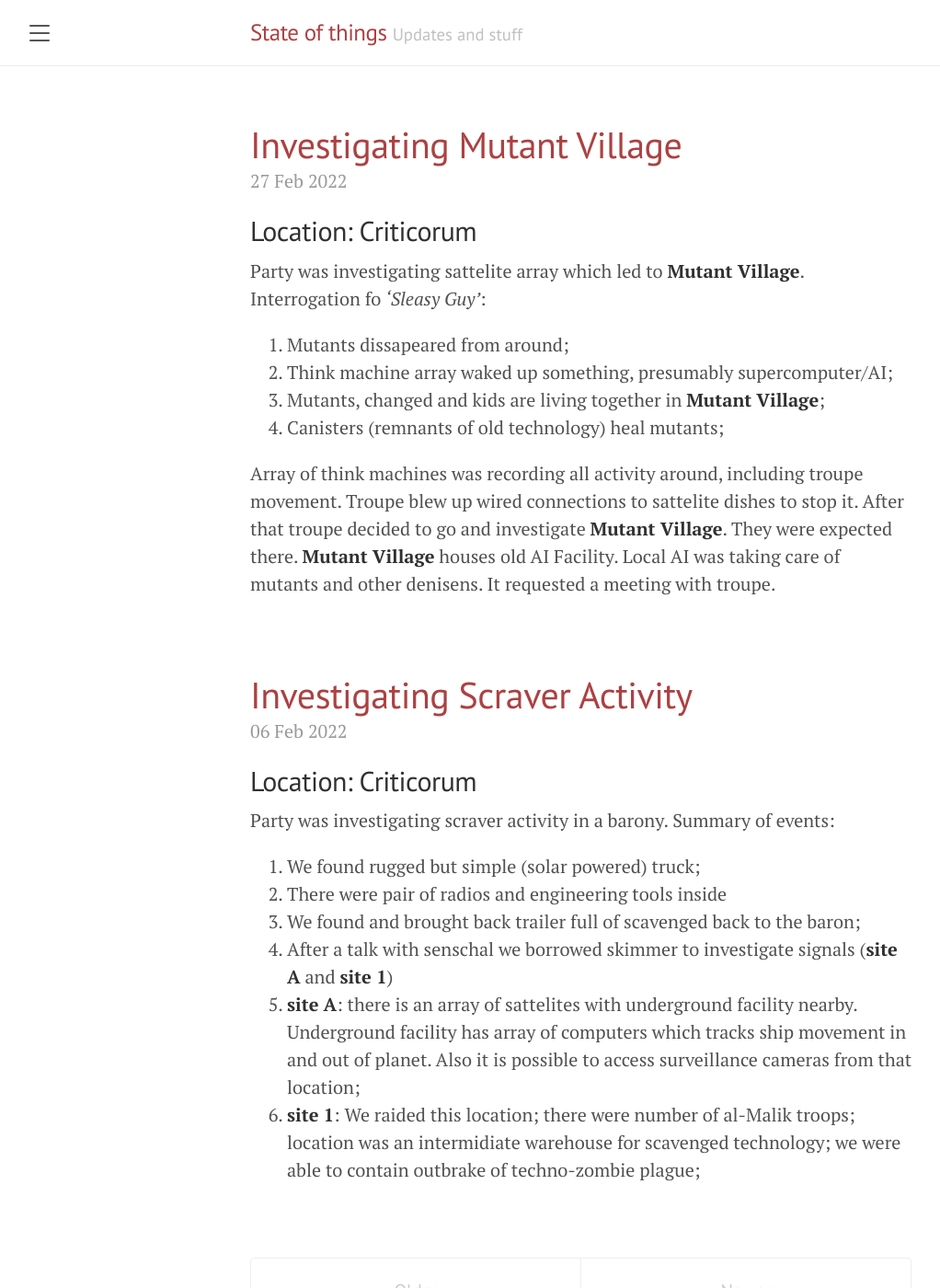
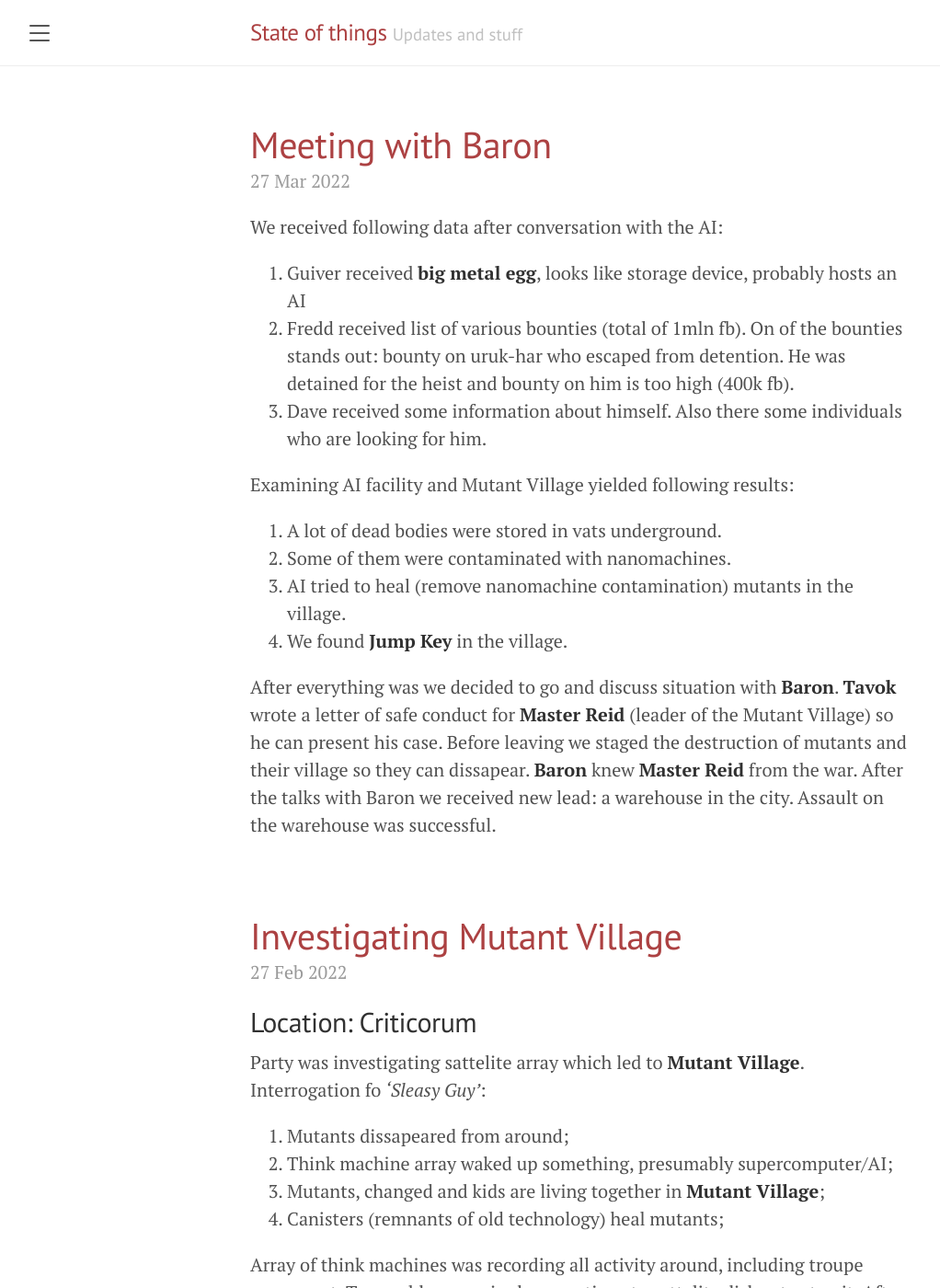
Before and after one commit to vfi/vfi.githab.io, a Jekyll site: the page built from index.html, in a window 1280 px wide and 1400 px high. Shown: the whole window at 92% size, without its empty margins (8-1030 px from the left). Built offline with Jekyll 4.4.1, drawn with Linux system fonts in a browser that asks for light colours; the list of posts is cut into pages by our own code.

Commit message:
03/27 update

```diff
--- /dev/null
+++ b/_posts/2022-03-27-meeting-with-baron.md
@@ -0,0 +1,19 @@
+---
+layout: post
+title: "Meeting with Baron"
+---
+
+We received following data after conversation with the AI:
+1. Guiver received **big metal egg**, looks like storage device, probably hosts an AI
+2. Fredd received list of various bounties (total of 1mln fb). On of the bounties stands out: bounty on uruk-har who escaped from detention. He was detained for the heist and bounty on him is too high (400k fb).
+3. Dave received some information about himself. Also there some individuals who are looking for him.
+
+Examining AI facility and Mutant Village yielded following results:
+1. A lot of dead bodies were stored in vats underground.
+2. Some of them were contaminated with nanomachines.
+3. AI tried to heal (remove nanomachine contamination) mutants in the village.
+4. We found **Jump Key** in the village.
+
+After everything was we decided to go and discuss situation with **Baron**. **Tavok** wrote a letter of safe conduct for **Master Reid** (leader of the Mutant Village) so he can present his case. Before leaving we staged the destruction of mutants and their village so they can dissapear.
+**Baron** knew **Master Reid** from the war. After the talks with Baron we received new lead: a warehouse in the city.
+Assault on the warehouse was successful.
--- a/fading suns.md
+++ b/fading suns.md
@@ -17,3 +17,4 @@ title: Fading Suns Campaign
 Current location: **Criticorum**
 
 Local authority: **Baron Hazan Hazat**
+Baron's aid: **Jameson**
```
